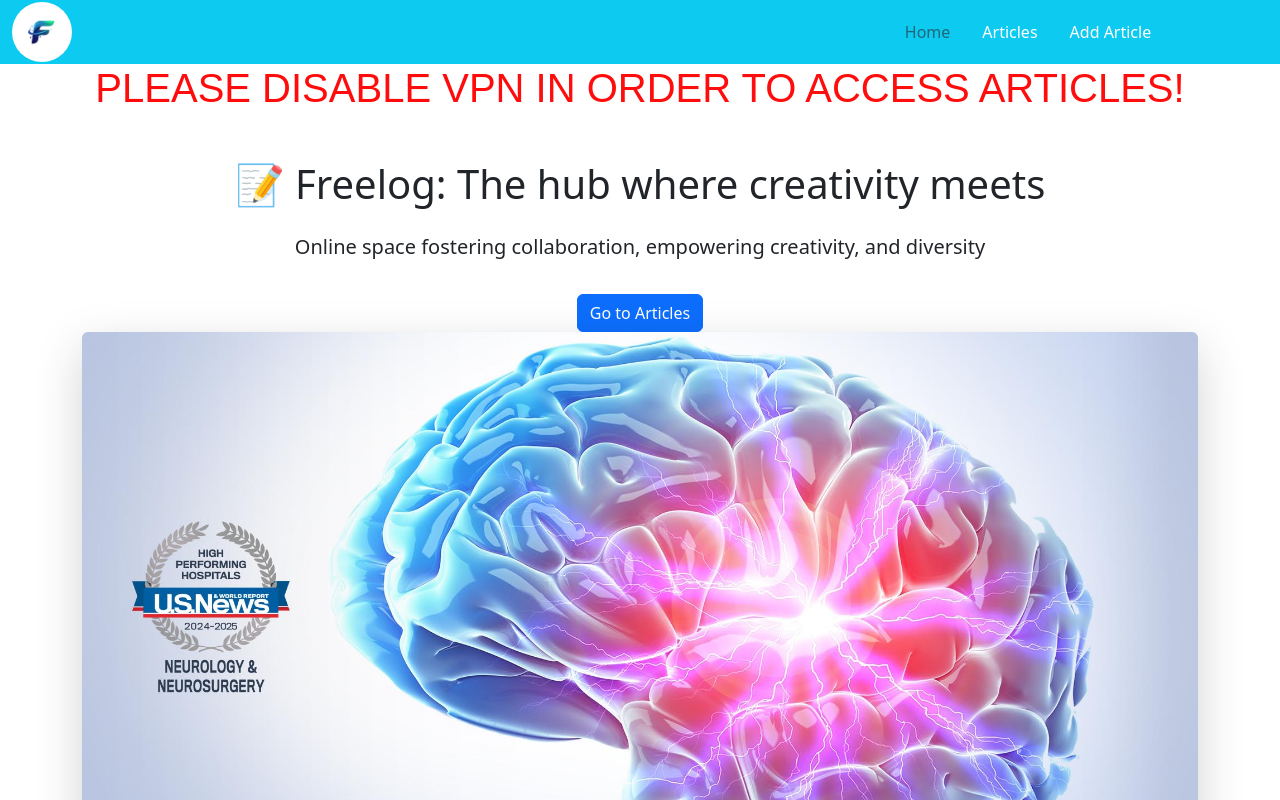
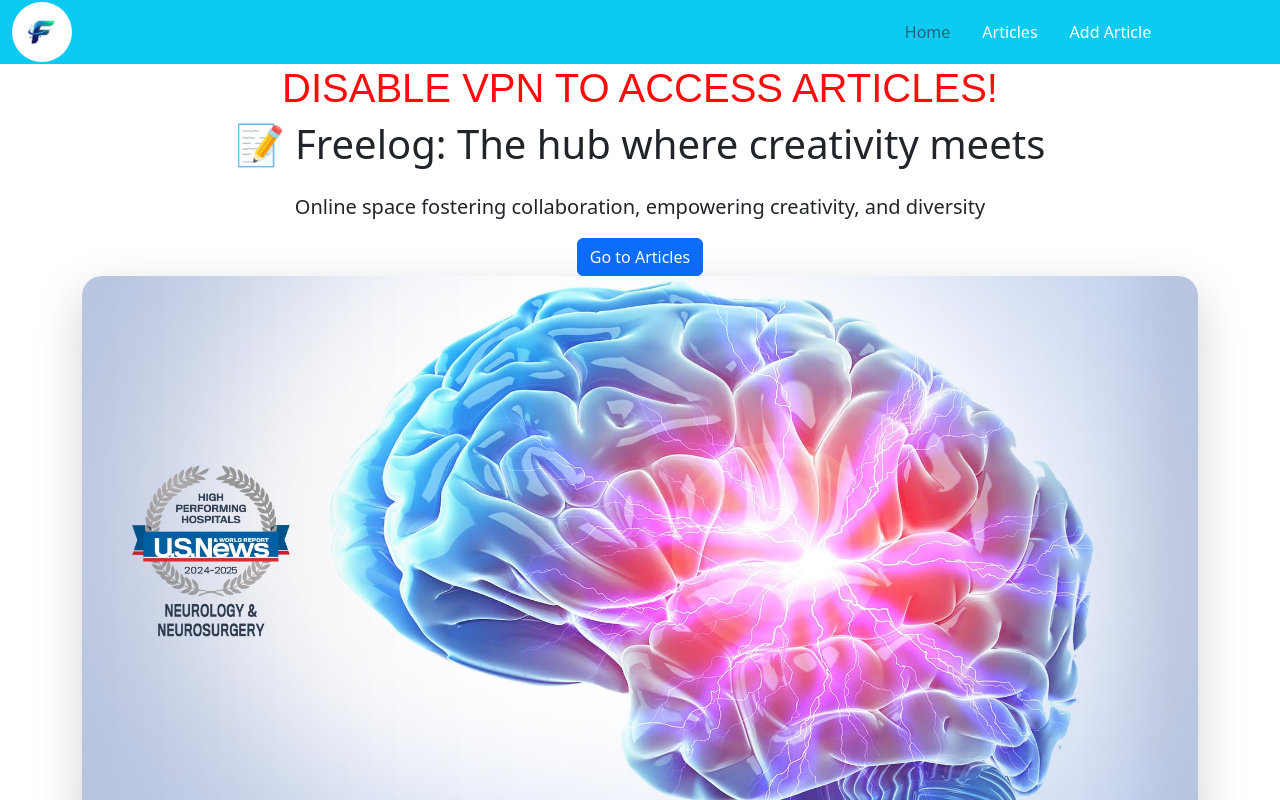
Before and after one commit to tafadzwamunyuki/freelogweb, a React (Vite) app in the folder frontend/: page / in a window 1280 px wide. Shown: the top 800 px of the page. Built offline with nearby package versions, Linux system fonts and the light colour scheme.

Commit message:
Update HomePage.jsx

```diff
--- a/frontend/src/components/HomePage.jsx
+++ b/frontend/src/components/HomePage.jsx
@@ -5,13 +5,13 @@ import '../index.css';
 export default function HomePage() {
   return (
     <div className='text-center'>
-      <h1 className='note'>PLEASE DISABLE VPN IN ORDER TO ACCESS ARTICLES!</h1>
-    <div className="container text-center mt-5">
+      <h1 className='note'>DISABLE VPN TO ACCESS ARTICLES!</h1>
+    <div className="container text-center mt-1">
       <h1 className="mb-4">📝 Freelog: The hub where creativity meets</h1>
       <p className="lead">Online space fostering collaboration, empowering creativity, and diversity </p>
-      <Link to="/blogs" className="btn btn-primary mt-3">Go to Articles</Link>
+      <Link to="/blogs" className="btn btn-primary mt-8">Go to Articles</Link>
       <img src="/brain.jpg"
-        className='landing-img img-fluid rounded shadow-lg mb-4'
+        className='landing-img img-fluid shadow-lg mb-4'
         alt='' />
     </div>
     </div>
```
